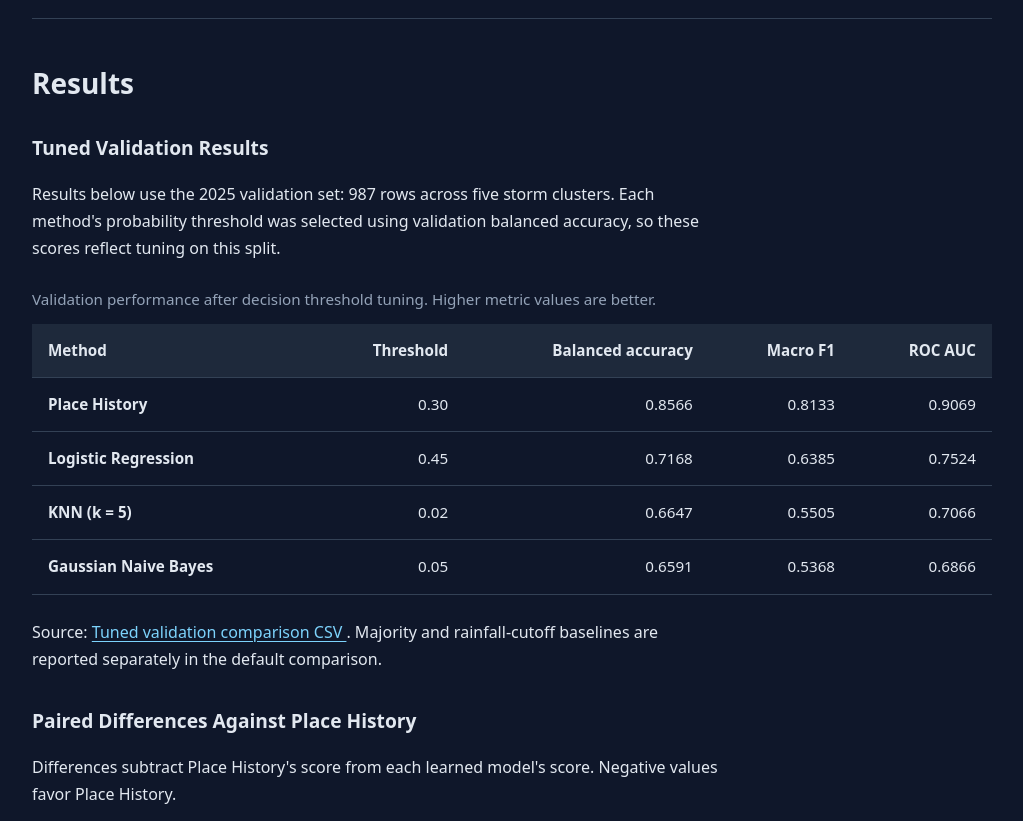
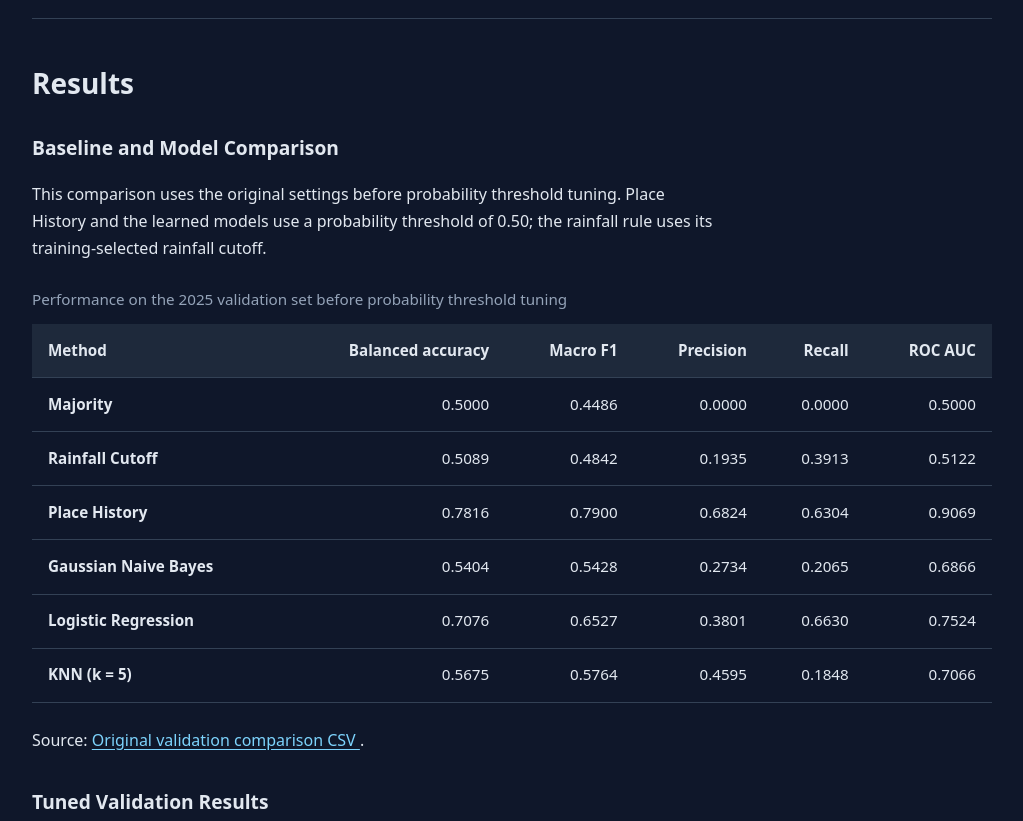
Before and after one commit to persimon-c/weathering-with-you, a plain HTML site: page docs/index.html in a window 1280 px wide. Shown: the part 6200-7021 px from the top of the page, without its empty margins (128-1151 px from the left). Drawn offline with nearby package versions, Linux system fonts and the light colour scheme.

Commit message:
feat(page): include all six methods in validation comparison

```diff
--- a/docs/index.html
+++ b/docs/index.html
@@ -473,7 +473,92 @@
 
         <section id="results">
             <h2>Results</h2>
+        <h3>Baseline and Model Comparison</h3>
+        <p>
+            This comparison uses the original settings before probability
+            threshold tuning. Place History and the learned models use
+            a probability threshold of 0.50; the rainfall rule uses its
+            training-selected rainfall cutoff.
+        </p>
 
+        <div class="table-wrapper"
+            role="region"
+            aria-label="Comparison of all six methods before threshold tuning"
+            tabindex="0">
+            <table>
+                <caption>
+                    Performance on the 2025 validation set before
+                    probability threshold tuning
+                </caption>
+                <thead>
+                    <tr>
+                        <th scope="col">Method</th>
+                        <th scope="col" class="numeric">Balanced accuracy</th>
+                        <th scope="col" class="numeric">Macro F1</th>
+                        <th scope="col" class="numeric">Precision</th>
+                        <th scope="col" class="numeric">Recall</th>
+                        <th scope="col" class="numeric">ROC AUC</th>
+                    </tr>
+                </thead>
+                <tbody>
+                    <tr>
+                        <th scope="row">Majority</th>
+                        <td class="numeric">0.5000</td>
+                        <td class="numeric">0.4486</td>
+                        <td class="numeric">0.0000</td>
+                        <td class="numeric">0.0000</td>
+                        <td class="numeric">0.5000</td>
+                    </tr>
+                    <tr>
+                        <th scope="row">Rainfall Cutoff</th>
+                        <td class="numeric">0.5089</td>
+                        <td class="numeric">0.4842</td>
+                        <td class="numeric">0.1935</td>
+                        <td class="numeric">0.3913</td>
+                        <td class="numeric">0.5122</td>
+                    </tr>
+                    <tr>
+                        <th scope="row">Place History</th>
+                        <td class="numeric">0.7816</td>
+                        <td class="numeric">0.7900</td>
+                        <td class="numeric">0.6824</td>
+                        <td class="numeric">0.6304</td>
+                        <td class="numeric">0.9069</td>
+                    </tr>
+                    <tr>
+                        <th scope="row">Gaussian Naive Bayes</th>
+                        <td class="numeric">0.5404</td>
+                        <td class="numeric">0.5428</td>
+                        <td class="numeric">0.2734</td>
+                        <td class="numeric">0.2065</td>
+                        <td class="numeric">0.6866</td>
+                    </tr>
+                    <tr>
+                        <th scope="row">Logistic Regression</th>
+                        <td class="numeric">0.7076</td>
+                        <td class="numeric">0.6527</td>
+                        <td class="numeric">0.3801</td>
+                        <td class="numeric">0.6630</td>
+                        <td class="numeric">0.7524</td>
+                    </tr>
+                    <tr>
+                        <th scope="row">KNN (k = 5)</th>
+                        <td class="numeric">0.5675</td>
+                        <td class="numeric">0.5764</td>
+                        <td class="numeric">0.4595</td>
+                        <td class="numeric">0.1848</td>
+                        <td class="numeric">0.7066</td>
+                    </tr>
+                </tbody>
+            </table>
+        </div>
+
+        <p>
+            Source:
+            <a href="https://github.com/persimon-c/weathering-with-you/blob/main/results/tables/comparison_main.csv">
+                Original validation comparison CSV
+            </a>.
+        </p>
             <h3>Tuned Validation Results</h3>
             <p>
                 Results below use the 2025 validation set: 987 rows
```
